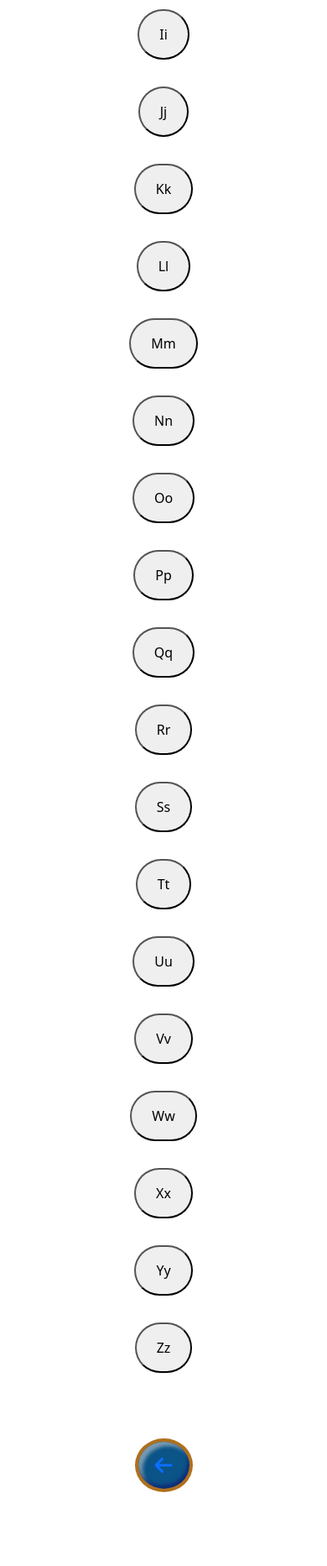
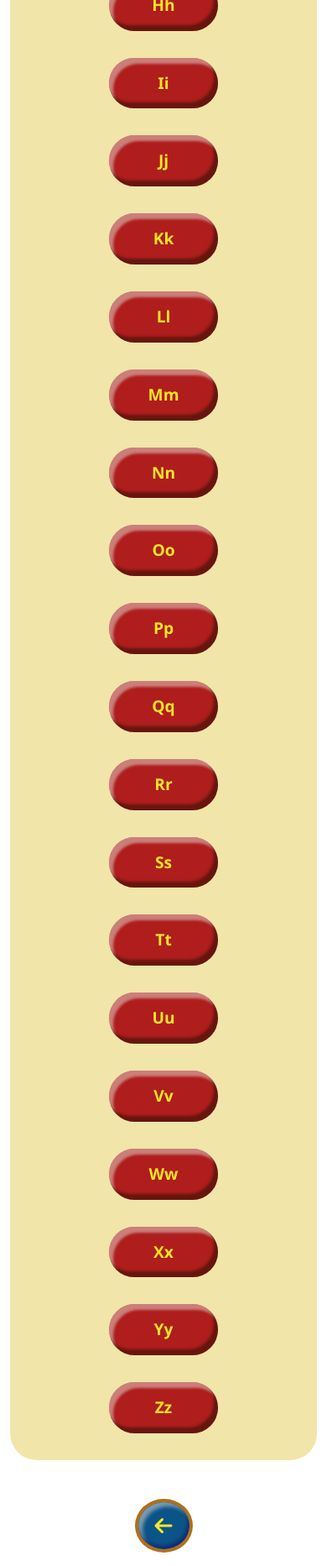
Before and after one commit to Bid-Corporation/alphabet-number, a PHP site: page /sharedfolder/alphabets.php in a window 390 px wide. Shown: the part 845-2710 px from the top of the page at 84% size. Before the commit the page ends 2622 px from the top, so only its background shows below. Run offline with PHP 8.4, Linux system fonts and the light colour scheme.

Commit message:
adding design in alphabets.php

```diff
--- a/style.css
+++ b/style.css
@@ -148,3 +148,48 @@
     text-decoration: none;
     color: #fee527;
 }
+
+/* aphabet home */
+
+.alphabet-home {
+    min-height: 100dvh;
+    display: flex;
+    align-items: center;
+    justify-content: center;
+}
+
+.alphabet-title {
+    background-color: #0b5488;
+    border: 1rem solid #af701d;
+    color: #fee527;
+    font-weight: bold;
+    font-size: clamp(1.8rem, 4vw, 3.5rem);
+    border-radius: 40px;
+    box-shadow: inset -5px -7px 3px rgba(32, 15, 0, 0.5), inset 5px 7px 3px rgba(232, 225, 216, 0.5);
+    margin: 0 15px;
+}
+
+.alphabet-home, .back-button a {
+    text-decoration: none;
+    color: #fee527;
+}
+
+.alphabet-button {
+    width: 130px;
+    color: #fee527;
+    font-size: clamp(1.2rem, 2vw, 2rem);
+    background-color: #af1d1d;
+    border: none;
+    font-family: 'Segoe UI', Tahoma, Geneva, Verdana, sans-serif;
+    font-weight: 700;
+    box-shadow: inset -5px -7px 3px rgba(32, 15, 0, 0.5), inset 5px 7px 3px rgba(232, 225, 216, 0.5);
+    transition: transform 0.3s ease-in-out;
+}
+
+.alphabet-button:hover {
+    transform: scale(1.2);
+}
+
+.button-container {
+    background-color: #edde92c7;
+}
```
